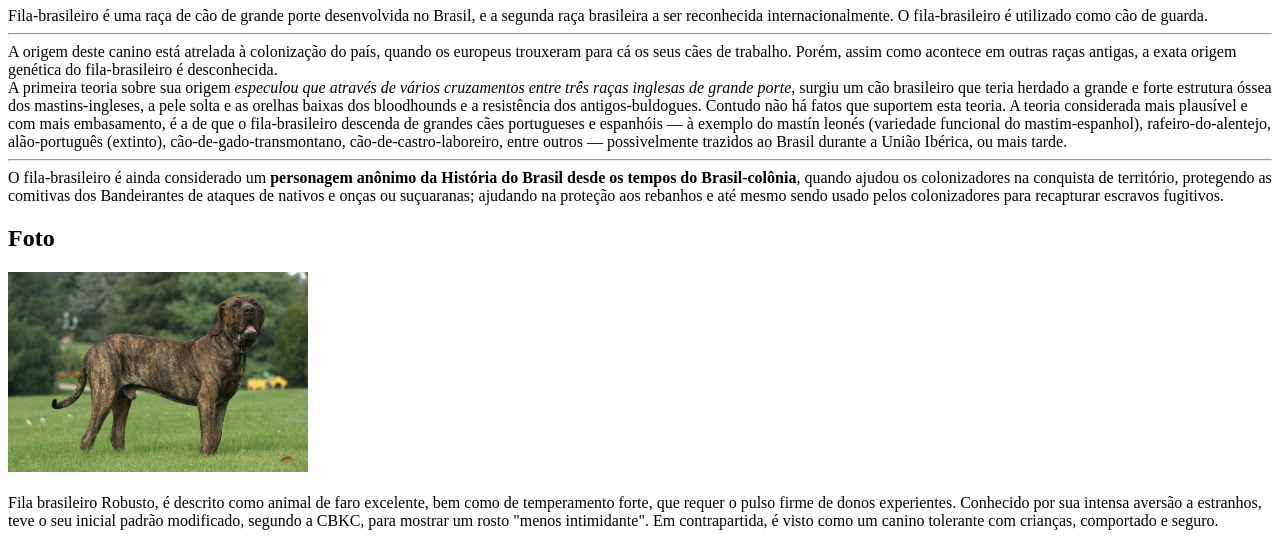
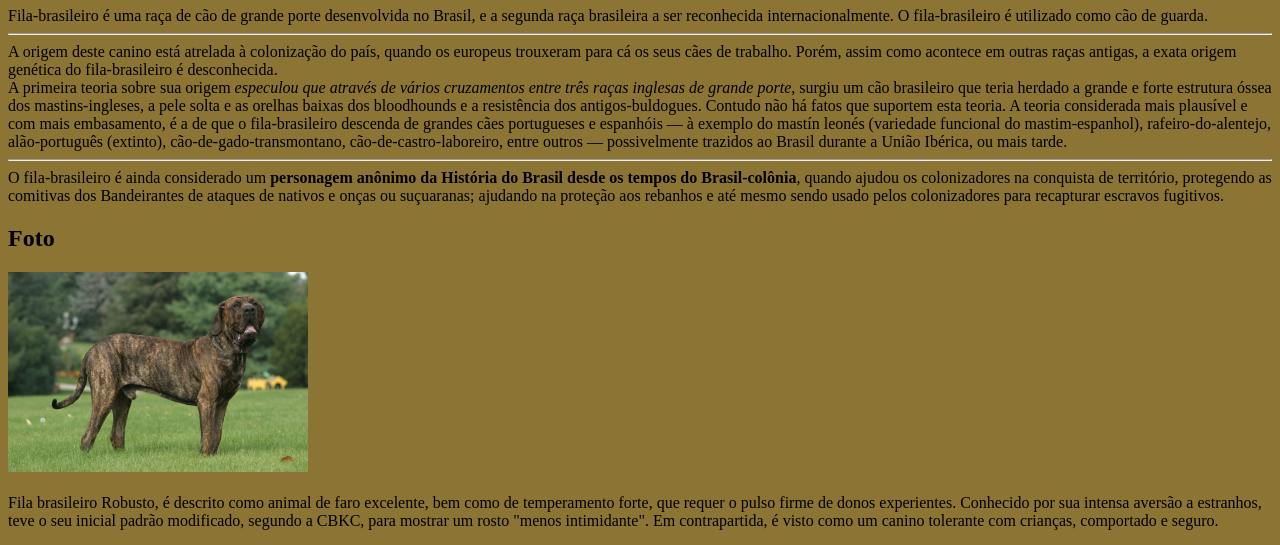
Before and after one commit to raphaelmoraisdevmg/trybe-exercicios, a plain HTML site: page Fundamentos/Bloco03:Introducao HTML & CSS/3.2 Primeiros passos em CSS/index.html in a window 1280 px wide. Shown: the part 73-618 px from the top of the page. Drawn offline with Linux system fonts and the light colour scheme.

Commit message:
Arquivo css adicionado ao exercicio 3.2

```diff
--- a/Fundamentos/Bloco03:Introducao HTML & CSS/3.2 Primeiros passos em CSS/index.html
+++ b/Fundamentos/Bloco03:Introducao HTML & CSS/3.2 Primeiros passos em CSS/index.html
@@ -4,6 +4,7 @@
     <meta charset="UTF-8">
     <meta http-equiv="X-UA-Compatible" content="IE=edge">
     <meta name="viewport" content="width=device-width, initial-scale=1.0">
+    <link rel="stylesheet" href="style.css">
     <title>Fila Brasileiro-Home</title>
 </head>
 <body>
--- /dev/null
+++ b/Fundamentos/Bloco03:Introducao HTML & CSS/3.2 Primeiros passos em CSS/style.css
@@ -0,0 +1,3 @@
+body{
+    background-color: rgb(139, 116, 52);
+}
```
